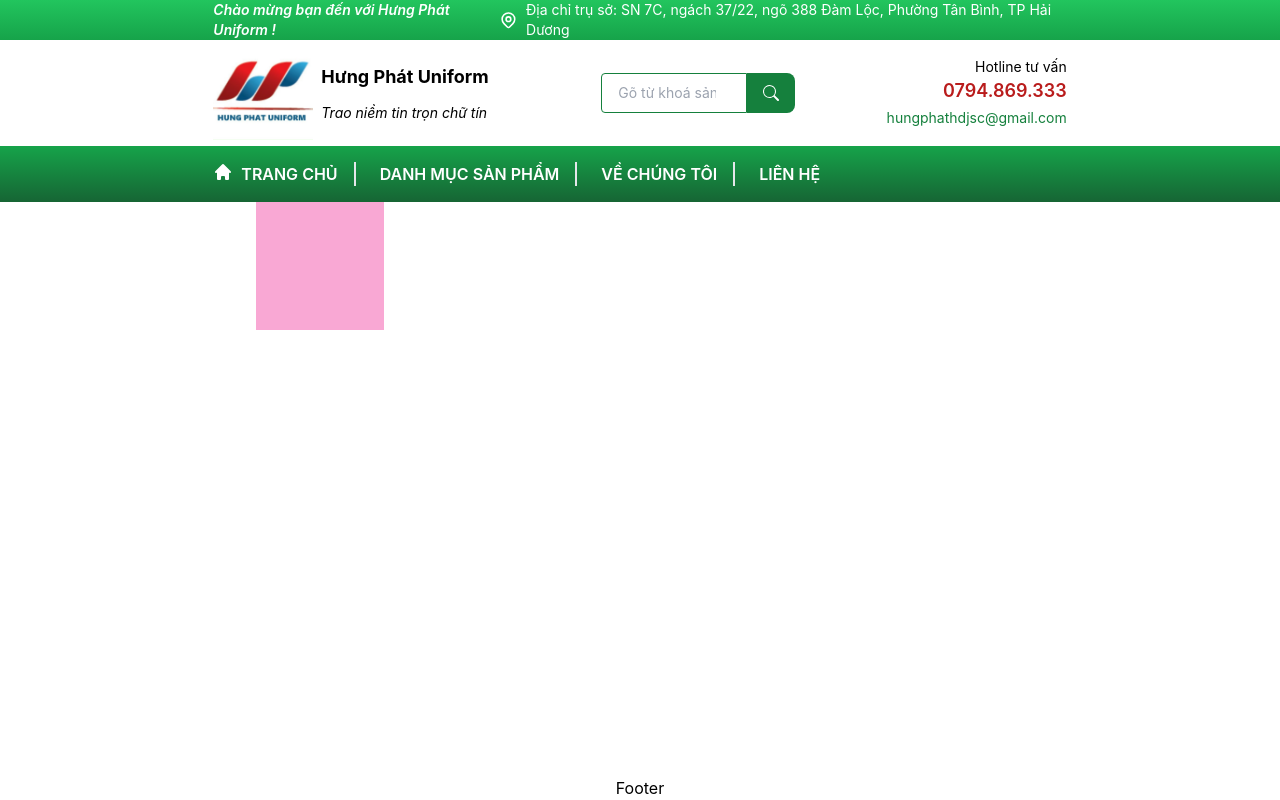
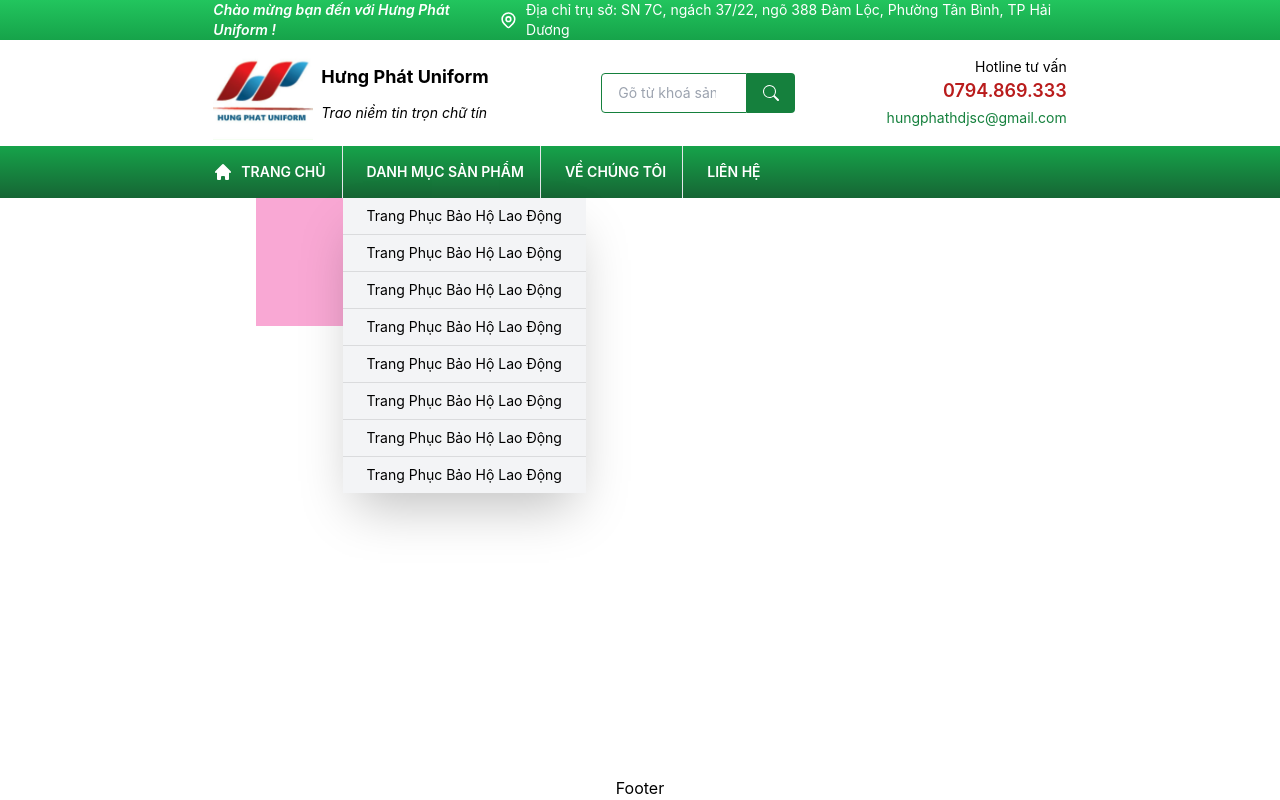
Before and after one commit to nhikhongkhong/hungphatuniform, a Next.js app: page / in a window 1280 px wide. Built offline with nearby package versions, Linux system fonts and the light colour scheme.

Commit message:
add header nav bar

```diff
--- a/package.json
+++ b/package.json
@@ -19,7 +19,8 @@
     "react": "17.0.2",
     "react-dom": "17.0.2",
     "react-icon": "^1.0.0",
-    "react-icons": "^4.3.1"
+    "react-icons": "^4.3.1",
+    "react-use": "^17.3.2"
   },
   "devDependencies": {
     "@types/node": "17.0.18",
--- /dev/null
+++ b/src/components/dropdown/DropDownItem.tsx
@@ -0,0 +1,49 @@
+import React, { useState } from 'react'
+
+interface DropDownItemProps {
+  url: string
+  title: string
+  last: boolean
+  listSub?: Array<any>
+}
+
+const DropDownItem = (props: DropDownItemProps) => {
+  const { url, title, last, listSub } = props
+  const [showDropdown, setShowDropdown] = useState<boolean>(false)
+
+  const handleAction = {
+    onMouseEnter: () => {
+      setShowDropdown(true)
+    },
+    onMouseLeave: () => {
+      setShowDropdown(false)
+    },
+  }
+  const renderItem = (url: string, title: string, last: boolean) => (
+    <li
+      className={`px-6 py-2 ${last ? 'rounded-b' : ''} hover:bg-gray-300`}
+      onMouseEnter={handleAction.onMouseEnter}
+      onMouseLeave={handleAction.onMouseLeave}
+    >
+      <a href={url}>
+        <span>{title}</span>
+      </a>
+    </li>
+  )
+  return (
+    <div className="relative">
+      {renderItem(url, title, last)}
+      {listSub && showDropdown && (
+        <ul className="absolute top-0 transform translate-x-full bg-gray-300 divide-y divide-black divide-opacity-10 rounded-b shadow-lg">
+          {listSub.map((subProduct, index) => {
+            const { title, url } = subProduct
+            const last = listSub.length - 1 == index
+            return renderItem(url, title, last)
+          })}
+        </ul>
+      )}
+    </div>
+  )
+}
+
+export default DropDownItem
--- /dev/null
+++ b/src/components/icons/Contact.tsx
@@ -0,0 +1,24 @@
+import { IconPropsITF } from '@interfaces'
+
+const Contact = (props: IconPropsITF): JSX.Element => {
+  const { color, hoverColor } = props
+
+  return (
+    <svg
+      xmlns="http://www.w3.org/2000/svg"
+      className={`${color} hoverColor:${hoverColor} group-hoverColor:${hoverColor} h-6 w-6`}
+      fill="none"
+      viewBox="0 0 24 24"
+      stroke="currentColor"
+    >
+      <path
+        strokeLinecap="round"
+        strokeLinejoin="round"
+        strokeWidth={2}
+        d="M13 16h-1v-4h-1m1-4h.01M21 12a9 9 0 11-18 0 9 9 0 0118 0z"
+      />
+    </svg>
+  )
+}
+
+export default Contact
--- /dev/null
+++ b/src/components/icons/Exit.tsx
@@ -0,0 +1,19 @@
+import { IconPropsITF } from '@interfaces'
+
+const Exit = (props: IconPropsITF) => {
+  const { color, hoverColor } = props
+  return (
+    <svg
+      className={`fill-current ${color} hoverColor:fill-current hoverColor:${hoverColor} group-hoverColor:${hoverColor}`}
+      width="14"
+      height="14"
+      viewBox="0 0 14 14"
+      fill="none"
+      xmlns="http://www.w3.org/2000/svg"
+    >
+      <path d="M14 1.41L12.59 0L7 5.59L1.41 0L0 1.41L5.59 7L0 12.59L1.41 14L7 8.41L12.59 14L14 12.59L8.41 7L14 1.41Z" />
+    </svg>
+  )
+}
+
+export default Exit
--- /dev/null
+++ b/src/components/icons/Product.tsx
@@ -0,0 +1,20 @@
+import React from 'react'
+import { IconPropsITF } from '@interfaces'
+
+const Product = (props: IconPropsITF) => {
+  const { color, hoverColor } = props
+  return (
+    <svg
+      className={`fill-current ${color} hoverColor:fill-current hoverColor:${hoverColor} group-hoverColor:${hoverColor}`}
+      width="18"
+      height="16"
+      viewBox="0 0 18 16"
+      fill="none"
+      xmlns="http://www.w3.org/2000/svg"
+    >
+      <path d="M17 0H1V2H17V0ZM18 10V8L17 3H1L0 8V10H1V16H11V10H15V16H17V10H18ZM9 14H3V10H9V14Z" />
+    </svg>
+  )
+}
+
+export default Product
--- a/src/components/icons/index.tsx
+++ b/src/components/icons/index.tsx
@@ -1,2 +1,6 @@
 export { default as LocationMaker } from './LocationMaker'
 export { default as Home } from './Home'
+export { default as IconExit } from './Exit'
+export { default as IconProduct } from './Product'
+export { default as IconAboutUs } from './AboutUs'
+export { default as IconContact } from './Contact'
--- a/src/components/layout/Header.tsx
+++ b/src/components/layout/Header.tsx
@@ -1,13 +1,45 @@
-import React from 'react'
+import React, { useState, useEffect } from 'react'
 import Image from 'next/image'
 import { GrLocation } from 'react-icons/gr'
+import { AiOutlineMenu } from 'react-icons/ai'
+import { useMedia, useClickAway } from 'react-use'
+
 import { LocationMaker } from '@components/icons'
 import { Info } from '@assets/info'
 import HeaderNavbar from './HeaderNavbar'
 import SearchForm from './SearchForm'
+import NavBarMobile from './NavBarMobile'
 
 const Header = () => {
-  return (
+  const isMobile = useMedia('(max-width: 640px)')
+  const [enableSidebarMobile, setEnableSidebarMobile] = useState<boolean>(false)
+  const handleAction = {
+    closeNavBar: () => {
+      setEnableSidebarMobile(false)
+    },
+    toggleNavBar: () => {
+      setEnableSidebarMobile(!enableSidebarMobile)
+    },
+  }
+  const renderMobile = (
+    <div className="w-full">
+      <div className="flex justify-between items-center p-2">
+        <div
+          className="bg-green-700 w-[40px] h-[40px] flex justify-center items-center cursor-pointer"
+          onClick={handleAction.toggleNavBar}
+        >
+          <AiOutlineMenu className="fill-white w-[25px] h-[25px]" />
+        </div>
+        <Image src="/logo.jpg" alt="logo" width={60} height={60} />
+        <div></div>
+      </div>
+      <div className="bg-gradient-to-r from-gray-100 via-gray-300 to-gray-100 p-2">
+        <SearchForm />
+      </div>
+      {enableSidebarMobile && <NavBarMobile closeNavBar={handleAction.closeNavBar} />}
+    </div>
+  )
+  const renderWebview = (
     <div className="w-full">
       <div className="w-full bg-gradient-to-b from-green-500 to-green-600">
         <div className="flex justify-between items-center layout h-[40px] ">
@@ -29,7 +61,6 @@ const Header = () => {
           </div>
         </div>
         <SearchForm />
-
         <div className="text-right ml-20">
           <p className="text-sm">Hotline tư vấn</p>
           <ul>
@@ -49,6 +80,8 @@ const Header = () => {
       <HeaderNavbar />
     </div>
   )
+
+  return isMobile ? renderMobile : renderWebview
 }
 
 export default Header
--- a/src/components/layout/HeaderNavbar.tsx
+++ b/src/components/layout/HeaderNavbar.tsx
@@ -1,33 +1,81 @@
-import React from 'react'
+import React, { useState } from 'react'
 import Link from 'next/link'
 import * as _ from 'lodash'
 import { Home } from '@components/icons'
+import DropDownItem from '@components/dropdown/DropDownItem'
 
 const HeaderNavbar = () => {
   const listNav = ['Trang chủ', 'Danh mục sản phẩm', 'Về chúng tôi', 'Liên hệ']
+  const listProduct = [
+    {
+      title: 'Trang phục bảo hộ lao động',
+      url: '/',
+      listSub: [
+        { title: 'Trang phục bảo hộ lao động 1', url: '/' },
+        { title: 'Trang phục bảo hộ lao động 2', url: '/' },
+      ],
+    },
+    {
+      title: 'Trang phục bảo hộ lao động',
+      url: '/',
+    },
+    { title: 'Trang phục bảo hộ lao động', url: '/', listSub: [] },
+    { title: 'Trang phục bảo hộ lao động', url: '/', listSub: [] },
+    { title: 'Trang phục bảo hộ lao động', url: '/', listSub: [] },
+    { title: 'Trang phục bảo hộ lao động', url: '/', listSub: [] },
+    { title: 'Trang phục bảo hộ lao động', url: '/', listSub: [] },
+    {
+      title: 'Trang phục bảo hộ lao động',
+      url: '/',
+      listSub: [
+        { title: 'Trang phục bảo hộ lao động 3', url: '/' },
+        { title: 'Trang phục bảo hộ lao động 4', url: '/' },
+      ],
+    },
+  ]
+  const [showDropdown, setShowDropdown] = useState<boolean>(true)
 
   const handleAction = {
     onMouseEnter: () => {
-      console.log('hover')
+      setShowDropdown(true)
     },
-    onMouseLeave: () => {},
+    onMouseLeave: () => {
+      setShowDropdown(false)
+    },
   }
 
+  const renderDropdownProduct = (
+    <ul className="divide-y divide-black divide-opacity-10 text-sm font-normal capitalize rounded-b">
+      {listProduct.map((product, index) => {
+        const { title, url, listSub } = product
+        const last = listProduct.length - 1 == index
+        return <DropDownItem {...product} last={last} key={index} />
+      })}
+    </ul>
+  )
+
   return (
-    <div className="w-full bg-gradient-to-b from-green-600 to-green-800 py-4">
-      <div className="layout flex items-center text-white font-semibold text-base uppercase divide-x-2">
+    <div className="w-full bg-gradient-to-b from-green-600 to-green-800">
+      <div className="layout h-full flex items-center text-white font-semibold text-sm uppercase divide-x">
         {_.map(listNav, (nav, index) => {
           return (
-            <Link href="#">
-              <a
-                href="#"
-                className={`${index == 0 ? 'pr-4' : 'px-4'} hover:text-yellow-500 flex`}
-                onMouseEnter={index == 1 ? handleAction.onMouseEnter : () => {}}
-              >
-                {index == 0 && <Home hoverColor="" color="" />}
-                <span className="ml-2">{nav}</span>
-              </a>
-            </Link>
+            <div
+              onMouseEnter={index == 1 ? handleAction.onMouseEnter : () => {}}
+              onMouseLeave={index == 1 ? handleAction.onMouseLeave : () => {}}
+              className="h-full py-4"
+            >
+              <Link href="#">
+                <a href="#" className={`${index == 0 ? 'pr-4' : 'px-4'} hover:text-yellow-500 flex`}>
+                  {index == 0 && <Home hoverColor="" color="" />}
+                  <span className="ml-2">{nav}</span>
+                </a>
+              </Link>
+              {showDropdown && index == 1 && (
+                <div className="absolute z-[999] mt-[16px] bg-gray-100 text-black shadow-2xl">
+                  {renderDropdownProduct}
+                </div>
+              )}
+            </div>
           )
         })}
       </div>
--- /dev/null
+++ b/src/components/layout/NavBarMobile.tsx
@@ -0,0 +1,40 @@
+import React from 'react'
+import { IconExit, Home, IconProduct, IconAboutUs, IconContact } from '@components/icons'
+interface NavBarMobileITF {
+  closeNavBar: (event: React.MouseEvent<HTMLElement>) => void
+}
+
+const NavBarMobile = (props: NavBarMobileITF) => {
+  const { closeNavBar } = props
+  const listNav = [
+    { title: 'Trang chủ', url: '/', Icon: Home },
+    { title: 'Danh mục sản phẩm', url: '/', Icon: IconProduct },
+    { title: 'Về chúng tôi', url: '/', Icon: IconAboutUs },
+    { title: 'Liên hệ', url: '/', Icon: IconContact },
+  ]
+
+  return (
+    <div className="h-full flex flex-col fixed top-0 right-0 w-full z-[99] bg-gradient-to-b from-gray-100 to-gray-300 px-5 pt-5 divide-y divide-black divide-opacity-30">
+      <div onClick={closeNavBar} className="cursor-pointer mb-5">
+        <IconExit color="text-back" hoverColor="" />
+      </div>
+      <div className="mt-3 flex-1 grow">
+        {listNav.map((item, index) => {
+          const { url, title, Icon } = item
+          return (
+            <a
+              href={url}
+              className="hover:bg-primary-3/10 hover:text-primary-3  py-3 flex items-center text-light text-sm cursor-pointer group"
+              key={index}
+            >
+              <Icon color="text-black" hoverColor="" />
+              <span className="ml-3">{title}</span>
+            </a>
+          )
+        })}
+      </div>
+    </div>
+  )
+}
+
+export default NavBarMobile
--- a/src/components/layout/SearchForm.tsx
+++ b/src/components/layout/SearchForm.tsx
@@ -18,10 +18,7 @@ const SearchForm = () => {
         onKeyPress={handleAction.onKeyPress}
         placeholder={'Gõ từ khoá sản phẩm bạn muốn tìm ...'}
       />
-      <div
-        className="mr-3 flex items-center bg-green-700 rounded-r-lg px-4 cursor-pointer"
-        onClick={handleAction.search}
-      >
+      <div className="mr-3 flex items-center bg-green-700 rounded-r px-4 cursor-pointer" onClick={handleAction.search}>
         <BsSearch className="fill-white" />
       </div>
     </div>
```
Also changed, not shown: src/components/icons/AboutUs.tsx (added, +20 -0 lines), 1 other file (tests, documents, lock files or other folders).
